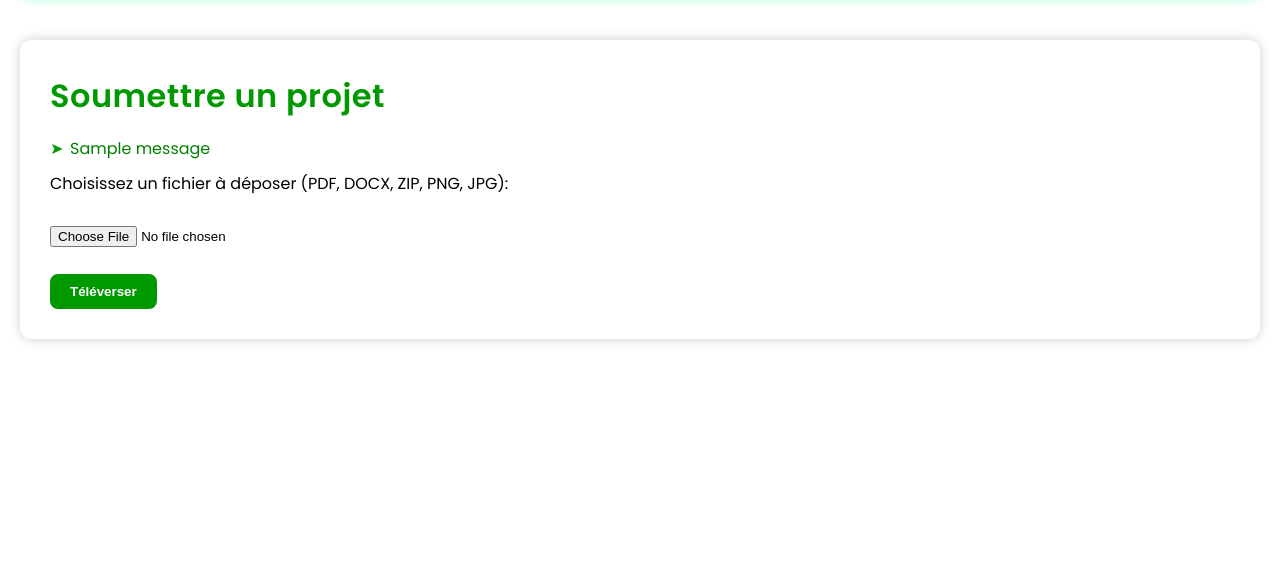
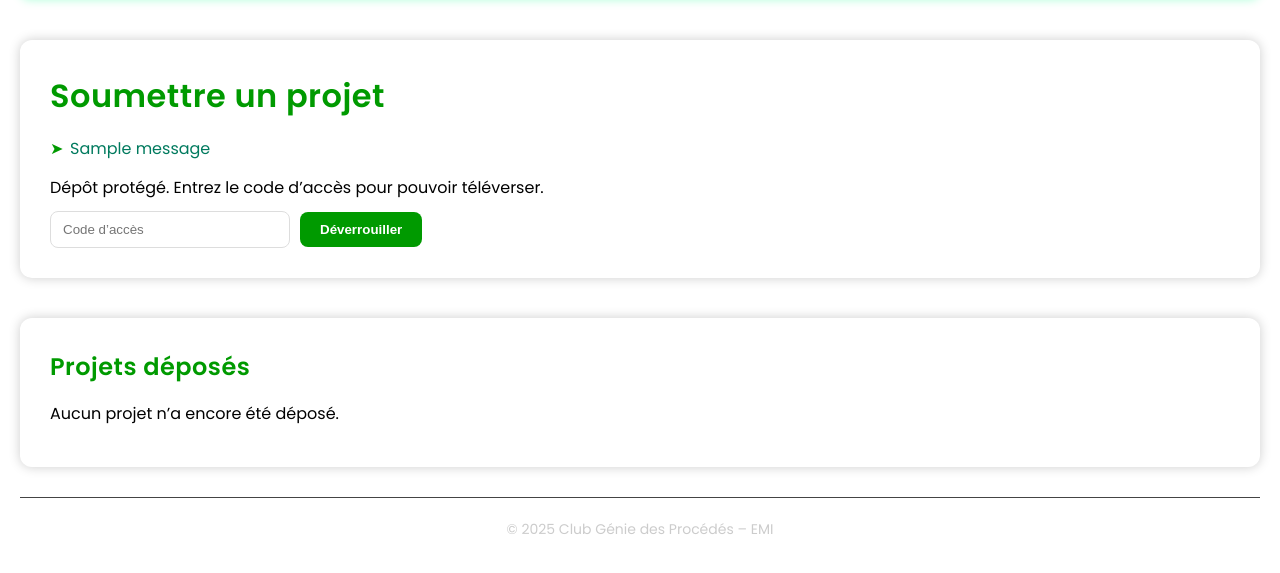
Before and after one commit to TahaBo04/GPI, a Flask app: page /assignments in a window 1280 px wide. Shown: the part 174-747 px from the top of the page. Run offline with Flask 3, Linux system fonts and the light colour scheme; one stand-in notice (Sample message) is shown.

Commit message:
Enhance assignments page with upload and access code
Updated the assignments page to include file upload functionality and access control for submissions.

```diff
--- a/templates/assignments.html
+++ b/templates/assignments.html
@@ -1,7 +1,7 @@
 <!DOCTYPE html>
 <html lang="fr">
 <head>
-    <meta charset="UTF-8">
+  <meta charset="UTF-8" />
   <title>Projects – GPI</title>
   <link rel="stylesheet" href="{{ url_for('static', filename='css/style.css') }}">
 </head>
@@ -39,17 +39,94 @@
 
   {% with messages = get_flashed_messages() %}
     {% if messages %}
-        <ul>
+      <ul style="margin-top: 10px;">
       {% for message in messages %}
-          <li style="color: green;">{{ message }}</li>
+        <li style="color: #007a5e; margin-bottom: 6px;">{{ message }}</li>
       {% endfor %}
       </ul>
     {% endif %}
   {% endwith %}
 
-    <form action="{{ url_for('assignments') }}" method="post" enctype="multipart/form-data">
-        <label for="file">Choisissez un fichier à déposer (PDF, DOCX, ZIP, PNG, JPG):</label><br><br>
-        <input type="file" name="file" id="file" required><br><br>
+  {% if not can_upload %}
+    <div style="margin-top: 14px;">
+      <p style="margin-bottom: 10px;">
+        Dépôt protégé. Entrez le code d’accès pour pouvoir téléverser.
+      </p>
+
+      <form action="{{ url_for('assignments') }}" method="post" style="display:flex; gap:10px; flex-wrap:wrap; align-items:center;">
+        <input type="hidden" name="action" value="unlock">
+        <input type="password" name="access_code" placeholder="Code d’accès" required
+               style="padding:10px 12px; border-radius:8px; border:1px solid #ddd; min-width:240px;">
+        <button type="submit">Déverrouiller</button>
+      </form>
+    </div>
+  {% endif %}
+
+  {% if can_upload %}
+    <form action="{{ url_for('assignments') }}" method="post" enctype="multipart/form-data" style="margin-top: 18px;">
+      <input type="hidden" name="action" value="upload">
+
+      <label for="title"><strong>Titre du projet</strong></label><br>
+      <input type="text" name="title" id="title" required
+             style="width:100%; max-width:700px; padding:10px 12px; border-radius:8px; border:1px solid #ddd; margin-top:8px;"><br><br>
+
+      <label for="category"><strong>Catégorie</strong></label><br>
+      <select name="category" id="category" required
+              style="width:100%; max-width:320px; padding:10px 12px; border-radius:8px; border:1px solid #ddd; margin-top:8px;">
+        <option value="PFE">PFE</option>
+        <option value="Hackathon">Hackathon</option>
+        <option value="Course project">Course project</option>
+      </select><br><br>
+
+      <label for="description"><strong>Description</strong></label><br>
+      <textarea name="description" id="description" rows="4"
+                style="width:100%; max-width:700px; padding:10px 12px; border-radius:8px; border:1px solid #ddd; margin-top:8px;"
+                placeholder="Objectif, contexte, livrables, etc."></textarea><br><br>
+
+      <label for="file"><strong>Fichier</strong> (PDF, DOCX, ZIP, PNG, JPG)</label><br>
+      <input type="file" name="file" id="file" required style="margin-top:10px;"><br><br>
+
       <button type="submit">Téléverser</button>
     </form>
+  {% endif %}
 </div>
+
+<div class="section">
+  <h2>Projets déposés</h2>
+
+  {% if projects and projects|length > 0 %}
+    <div style="display:grid; grid-template-columns: repeat(auto-fit, minmax(260px, 1fr)); gap: 16px; margin-top: 14px;">
+      {% for p in projects %}
+        <div style="border:1px solid rgba(0,0,0,0.08); border-radius:12px; padding:14px; box-shadow:0 0 10px rgba(0,0,0,0.06);">
+          <div style="display:flex; justify-content:space-between; gap:10px; align-items:flex-start;">
+            <h3 style="color:#007a5e; margin-bottom:10px; font-size:18px; line-height:1.2;">{{ p.title }}</h3>
+            <span style="font-size:12px; background:#e9fff4; color:#007a5e; padding:6px 10px; border-radius:999px; white-space:nowrap;">
+              {{ p.category }}
+            </span>
+          </div>
+
+          {% if p.description %}
+            <p style="margin-bottom: 10px;">{{ p.description }}</p>
+          {% endif %}
+
+          <p style="font-size: 13px; color: #333; margin-bottom: 10px;">
+            Déposé le: {{ p.uploaded_at }}
+          </p>
+
+          <a class="button" href="{{ url_for('static', filename='uploads/' ~ p.filename) }}" target="_blank">
+            Télécharger
+          </a>
+        </div>
+      {% endfor %}
+    </div>
+  {% else %}
+    <p style="margin-top: 10px;">Aucun projet n’a encore été déposé.</p>
+  {% endif %}
+</div>
+
+<footer>
+  <p>&copy; 2025 Club Génie des Procédés – EMI</p>
+</footer>
+
+</body>
+</html>
```
Lines whose indentation alone changed are shown as unchanged.
